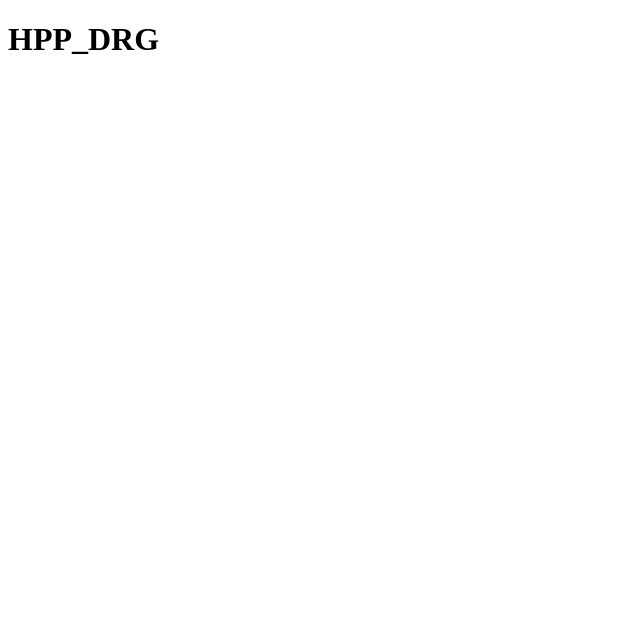
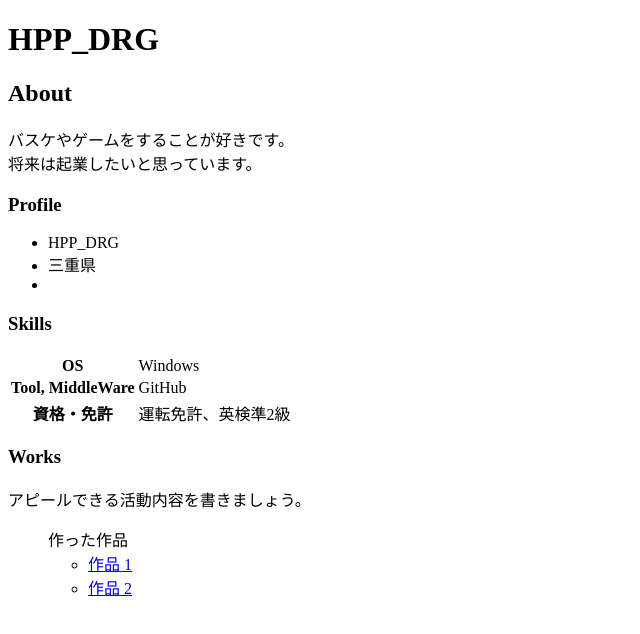
Before and after one commit to 251zs03842-dot/HPP_DRG.github.io, a plain HTML site: page index.html in a window 1280 px wide. Shown: the whole page, without its empty margins (0-640 px from the left). Drawn offline with Linux system fonts and the light colour scheme.

Commit message:
Update index.html

```diff
--- a/index.html
+++ b/index.html
@@ -7,5 +7,50 @@
   </head>
   <body>
     <h1>HPP_DRG</h1>
+
+    <h2>About</h2>
+    <p>
+      バスケやゲームをすることが好きです。<br>
+      将来は起業したいと思っています。
+    </p>
+
+    <h3>Profile</h3>
+    <ul>
+      <li>HPP_DRG</li>
+      <li>三重県</li>
+      <li></li>
+    </ul>
+
+    <h3>Skills</h3>
+    <table>
+      <tr>
+        <th>OS</th>
+        <td>Windows</td>
+      </tr>
+
+      <tr>
+        <th>Tool, MiddleWare</th>
+        <td>GitHub</td>
+      </tr>
+      <tr>
+        <th>資格・免許</th>
+        <td>運転免許、英検準2級</td>
+      </tr>
+    </table>
+
+    <h3>Works</h3>
+    <p>アピールできる活動内容を書きましょう。</p>
+    <ul>
+        作った作品
+        <ul>
+          <li><a href="https://example.com/">作品 1</a></li>
+          <li><a href="https://example.com/">作品 2</a></li>
+        </ul>
+      </li>
+    </ul>
+
+
+      </tr>
+    </table>
   </body>
 </html>
```
